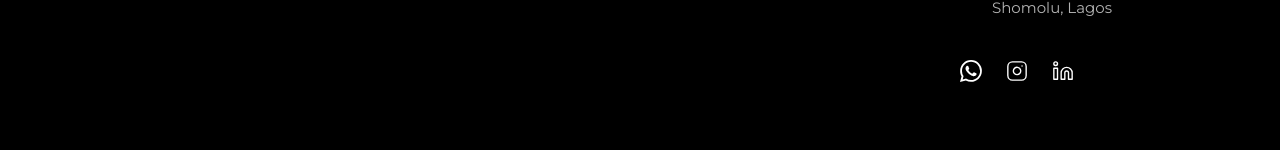
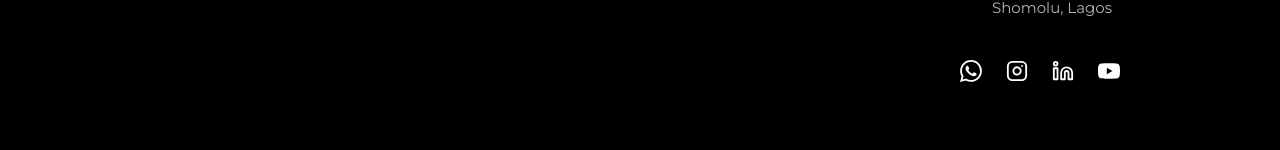
Before and after one commit to boluadeoye/phelzink-production, a Next.js app: page / in a window 1280 px wide. Shown: the part 7666-7816 px from the top of the page. Built offline with nearby package versions, Linux system fonts and the light colour scheme.

Commit message:
Fix: Execute Unified Strike (Asymmetric About Grid, JS Counter, B&W Hover Cards, 1280px Boxed Architecture)

```diff
--- a/src/components/Footer.tsx
+++ b/src/components/Footer.tsx
@@ -2,7 +2,7 @@
 import React from "react";
 import Image from "next/image";
 import Link from "next/link";
-import { Mail, Phone, MapPin, Instagram, Linkedin } from "lucide-react";
+import { Mail, Phone, MapPin } from "lucide-react";
 
 const Footer = () => {
   return (
@@ -68,16 +68,23 @@
               </li>
             </ul>
 
-            {/* Social Icons Row */}
+            {/* Social Icons Row - Raw SVGs for Build Stability */}
             <div className="flex items-center gap-6">
+              {/* WhatsApp */}
               <Link href="https://wa.me/2348125821771" target="_blank" className="hover:text-emerald transition-colors">
                 <svg width="22" height="22" viewBox="0 0 24 24" fill="currentColor"><path d="M17.472 14.382c-.297-.149-1.758-.867-2.03-.967-.273-.099-.471-.148-.67.15-.197.297-.767.966-.94 1.164-.173.199-.347.223-.644.075-.297-.15-1.255-.463-2.39-1.475-.883-.788-1.48-1.761-1.653-2.059-.173-.297-.018-.458.13-.606.134-.133.298-.347.446-.52.149-.174.198-.298.298-.497.099-.198.05-.371-.025-.52-.075-.149-.669-1.612-.916-2.207-.242-.579-.487-.5-.669-.51-.173-.008-.371-.01-.57-.01-.198 0-.52.074-.792.372-.272.297-1.04 1.016-1.04 2.479 0 1.462 1.065 2.875 1.213 3.074.149.198 2.096 3.2 5.077 4.487.709.306 1.262.489 1.694.625.712.227 1.36.195 1.871.118.571-.085 1.758-.719 2.006-1.413.248-.694.248-1.289.173-1.413-.074-.124-.272-.198-.57-.347m-5.421 7.403h-.004a9.87 9.87 0 01-5.031-1.378l-.361-.214-3.741.982.998-3.648-.235-.374a9.86 9.86 0 01-1.51-5.26c.001-5.45 4.436-9.884 9.888-9.884 2.64 0 5.122 1.03 6.988 2.898a9.825 9.825 0 012.893 6.994c-.003 5.45-4.437 9.884-9.885 9.884m8.413-18.297A11.815 11.815 0 0012.05 0C5.495 0 .16 5.335.157 11.892c0 2.096.547 4.142 1.588 5.945L0 24l6.335-1.662c1.72.937 3.659 1.431 5.63 1.432h.006c6.554 0 11.89-5.335 11.893-11.893a11.821 11.821 0 00-3.48-8.413z"/></svg>
               </Link>
+              {/* Instagram */}
               <Link href="#" className="hover:text-emerald transition-colors">
-                <Instagram size={22} strokeWidth={1.5} />
+                <svg width="22" height="22" viewBox="0 0 24 24" fill="none" stroke="currentColor" strokeWidth="2" strokeLinecap="round" strokeLinejoin="round"><rect x="2" y="2" width="20" height="20" rx="5" ry="5"></rect><path d="M16 11.37A4 4 0 1 1 12.63 8 4 4 0 0 1 16 11.37z"></path><line x1="17.5" y1="6.5" x2="17.51" y2="6.5"></line></svg>
               </Link>
+              {/* LinkedIn */}
               <Link href="#" className="hover:text-emerald transition-colors">
-                <Linkedin size={22} strokeWidth={1.5} />
+                <svg width="22" height="22" viewBox="0 0 24 24" fill="none" stroke="currentColor" strokeWidth="2" strokeLinecap="round" strokeLinejoin="round"><path d="M16 8a6 6 0 0 1 6 6v7h-4v-7a2 2 0 0 0-2-2 2 2 0 0 0-2 2v7h-4v-7a6 6 0 0 1 6-6z"></path><rect x="2" y="9" width="4" height="12"></rect><circle cx="4" cy="4" r="2"></circle></svg>
+              </Link>
+              {/* YouTube */}
+              <Link href="https://www.youtube.com/@PelumiOgunyemi-h4g" target="_blank" className="hover:text-emerald transition-colors">
+                <svg width="22" height="22" viewBox="0 0 24 24" fill="currentColor"><path d="M23.498 6.186a3.016 3.016 0 0 0-2.122-2.136C19.505 3.545 12 3.545 12 3.545s-7.505 0-9.377.505A3.017 3.017 0 0 0 .502 6.186C0 8.07 0 12 0 12s0 3.93.502 5.814a3.016 3.016 0 0 0 2.122 2.136c1.871.505 9.376.505 9.376.505s7.505 0 9.377-.505a3.015 3.015 0 0 0 2.122-2.136C24 15.93 24 12 24 12s0-3.93-.502-5.814zM9.545 15.568V8.432L15.818 12l-6.273 3.568z"/></svg>
               </Link>
             </div>
           </div>
```
